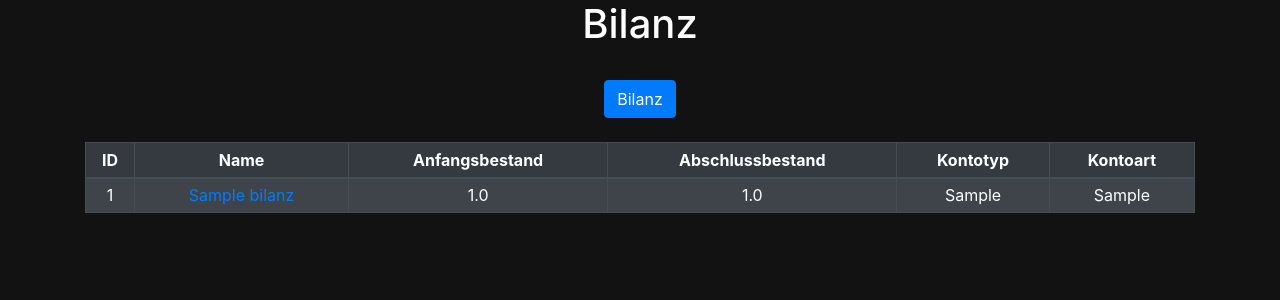
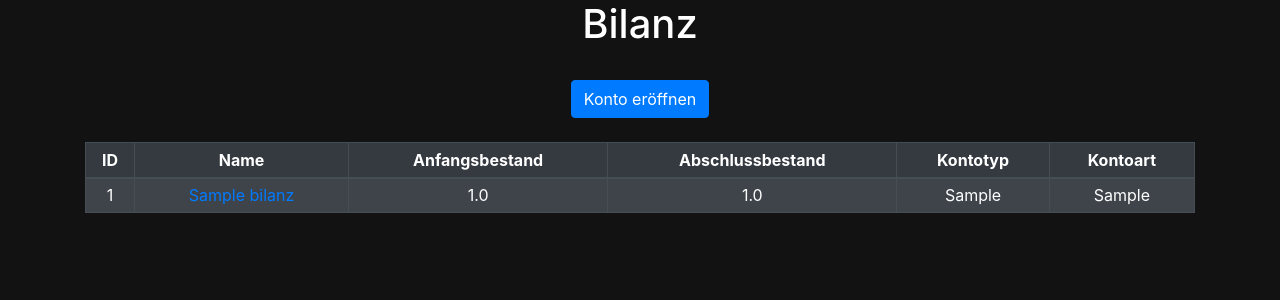
Before and after one commit to PaulValentinScholz/dna-buchhaltung, a Flask app: page / in a window 1280 px wide. Shown: the part 40-340 px from the top of the page. Run offline with Flask 3, Linux system fonts and the light colour scheme; a user stored in the database is signed in; tables that the repository leaves empty hold one stand-in row (values such as "Sample post"); some libraries are stand-ins or nearby versions.

Commit message:
Fix Bilanz Name

```diff
--- a/website/models.py
+++ b/website/models.py
@@ -22,6 +22,7 @@ class Buchungssatz(db.Model):
     user_id = db.Column(db.Integer, db.ForeignKey('user.id'), nullable=False)
 
 
+
 class User(db.Model, UserMixin):
     id = db.Column(db.Integer, primary_key=True)
     email = db.Column(db.String(128), unique=True, nullable=False)
--- a/website/templates/bilanz.html
+++ b/website/templates/bilanz.html
@@ -5,7 +5,7 @@
 </br>
 <div align="center" >
     <button type="button" class="btn btn-primary" data-toggle="modal" data-target="#buchungssatzForm">
-        Bilanz
+        Konto eröffnen
     </button>
 </div>
 </br>
@@ -38,7 +38,7 @@
     <div class="modal-dialog" role="document">
         <div class="modal-content">
             <div class="modal-header">
-                <h5 class="modal-title" id="exampleModalLabel">Bilanz</h5>
+                <h5 class="modal-title" id="exampleModalLabel">Konto eröffnen</h5>
                 <button type="button" class="close" data-dismiss="modal" aria-label="Close">
                   <span aria-hidden="true">&times;</span>
                 </button>
--- a/website/views.py
+++ b/website/views.py
@@ -18,8 +18,8 @@ def home():
         if len(bilanz) != 4:
             flash('Bitte fülle alle Felder aus.', category='error')
         else:
-            if bilanz_name.__contains__(" ") or len(bilanz_name) == 0:
-                    flash('Bitte keine Lehrzeichen in Name eingeben oder lehr lassen.', category='error')
+            if bilanz_name.__contains__(""",.:;*+~#'?^°!"$%&/()=§\][{´`""") or len(bilanz_name) == 0:
+                    flash('Bitte keine Satzzeichen in Name eingeben oder leer lassen.', category='error')
             else:
                 new_bilanz = Bilanz(name=bilanz_name, anfangsbestand=bilanz_anfangsbestand, kontoart=bilanz_kontoart, kontotyp=bilanz_kontotyp, user_id=current_user.id)
                 db.session.add(new_bilanz)
```
